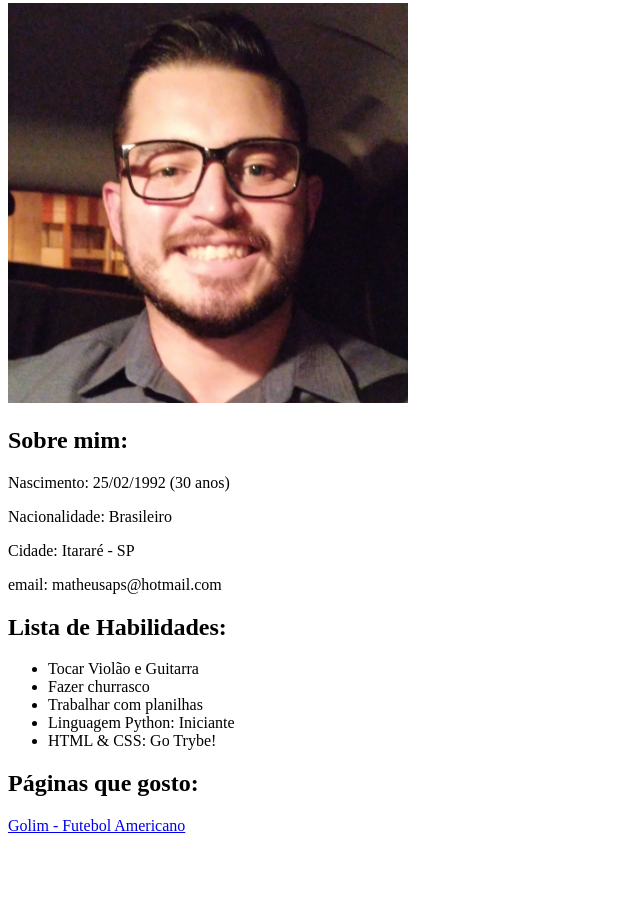
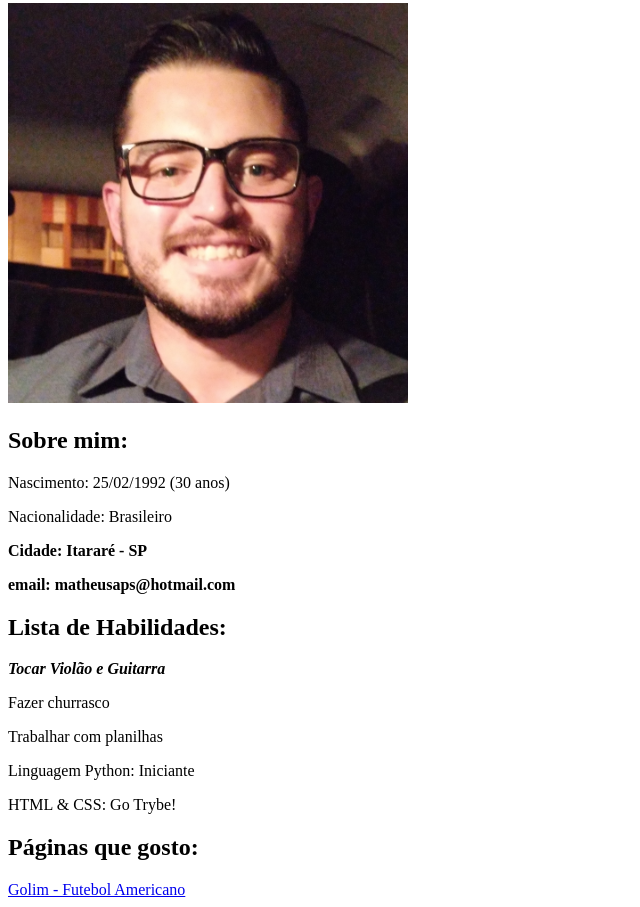
Before and after one commit to MatheusPalma2502/-MatheusPalma2502.github.io, a plain HTML site: page index.html in a window 1280 px wide. Shown: the part 212-1119 px from the top of the page, without its empty margins (0-640 px from the left). Before the commit the page ends 1055 px from the top, so only its background shows below. Drawn offline with Linux system fonts and the light colour scheme.

Commit message:
Negrito e italico

```diff
--- a/index.html
+++ b/index.html
@@ -25,18 +25,18 @@
 
         <p>Nascimento: 25/02/1992 (30 anos)</p>
         <p>Nacionalidade: Brasileiro</p>
-        <p>Cidade: Itararé - SP</p>
-        <p>email: matheusaps@hotmail.com</p>
+        <p><strong>Cidade: Itararé - SP</strong></p>
+        <p><strong>email: matheusaps@hotmail.com</strong></p>
 
    <h2 id="lista-de-habilidades"> Lista de Habilidades:</h2>
-        <ul>
-            <li> Tocar Violão e Guitarra</li>
-            <li> Fazer churrasco</li>
-            <li> Trabalhar com planilhas</li>
-            <li> Linguagem Python: Iniciante</li>
-            <li> HTML & CSS: Go Trybe!</li>
 
-        </ul>
+        <p><strong><em>Tocar Violão e Guitarra</em></strong></p>
+        <p>Fazer churrasco</p>
+        <p>Trabalhar com planilhas</p>
+        <p>Linguagem Python: Iniciante</p>
+        <p>HTML & CSS: Go Trybe!</p>
+
+
 
     <h2> Páginas que gosto:</h2>
     <a href="https://www.golimsports.com.br/" target="_blank" id="paginas-que-gosto"> Golim - Futebol Americano</a>
```
